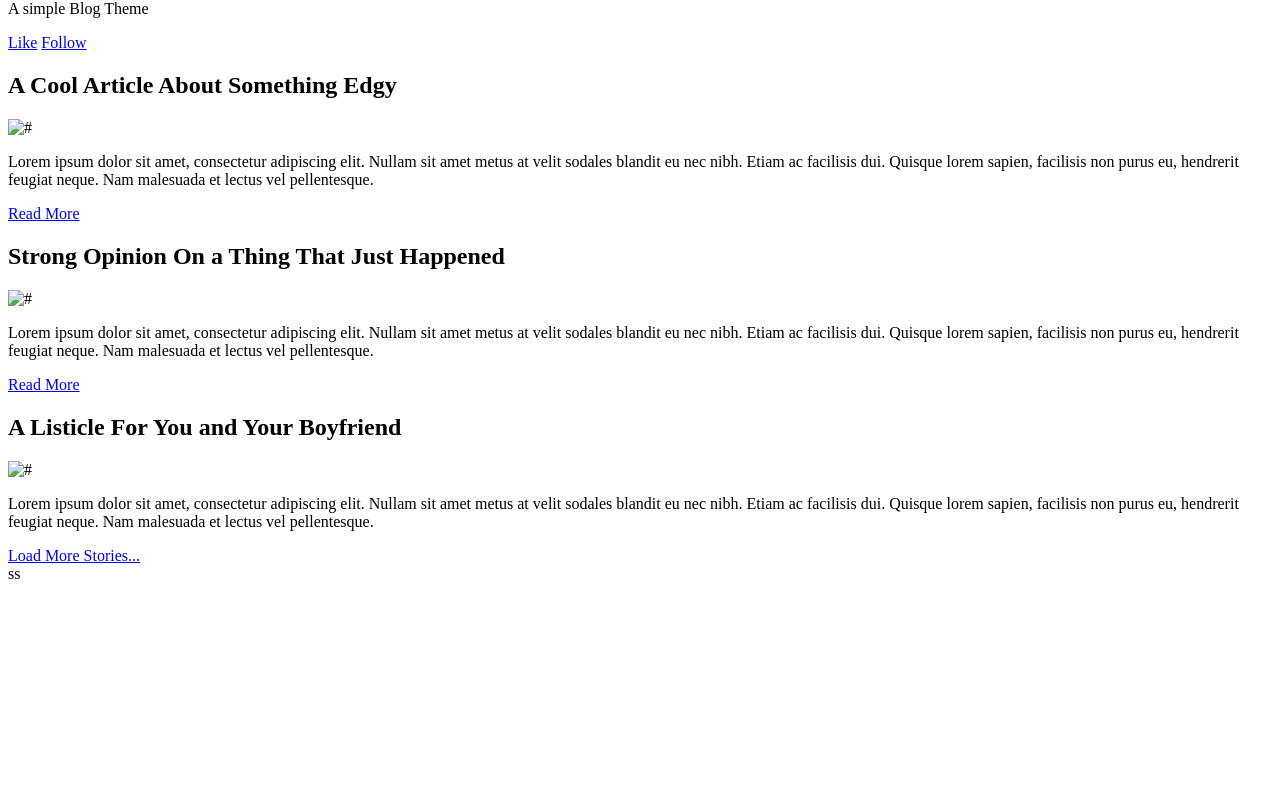
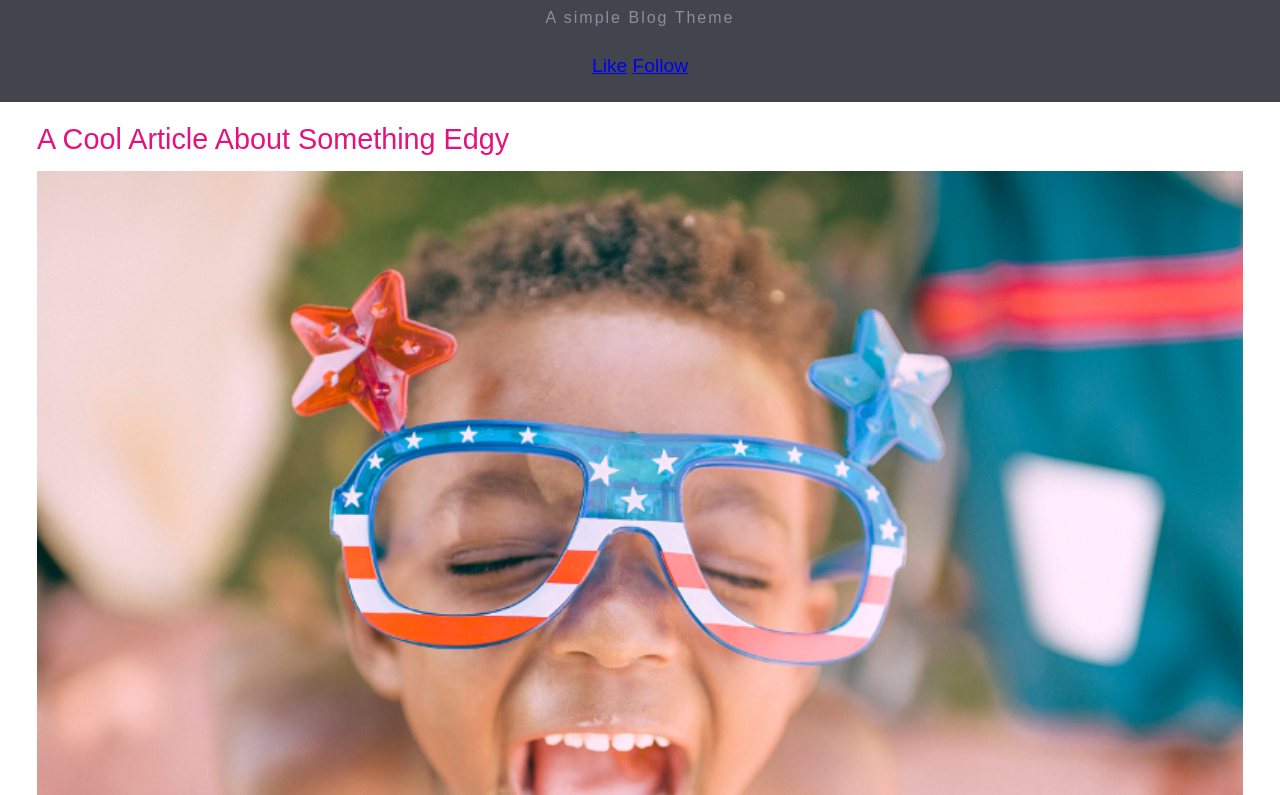
Before and after one commit to andreii1907/media, a plain HTML site: page index.html in a window 1280 px wide. Shown: the part 66-861 px from the top of the page. Before the commit the page ends 800 px from the top, so only its background shows below. Drawn offline with Linux system fonts and the light colour scheme.

Commit message:
resoinsive

```diff
--- a/index.html
+++ b/index.html
@@ -1,34 +1,35 @@
 <html lang="en">
 <head>
     <meta charset="utf-8">
+	  <link rel="stylesheet" type="text/css" href="main.css">
     <title>MediaQuery</title>
 </head>
 <body>
-	<header>
+	<header class="main-header">
 		<h1>CodeBerry Light</h1>
 		<p>A simple Blog Theme</p>
 		<a href="#">Like</a>
 		<a href="#">Follow</a>
 	</header>
-	<main>
-		<article>
+	<main class="primary-content">
+		<article class="post">
 			<h2>A Cool Article About Something Edgy</h2>
-			<img src="#" alt="#">
+			<img src="/boy.jpg" alt="A boy at the pool">
 			<p>Lorem ipsum dolor sit amet, consectetur adipiscing elit. Nullam sit amet metus at velit sodales blandit eu nec nibh. Etiam ac facilisis dui. Quisque lorem sapien, facilisis non purus eu, hendrerit feugiat neque. Nam malesuada et lectus vel pellentesque.</p>
 			<a href="#">Read More</a>
 		</article>
-		<article>
+		<article class="post">
 			<h2>Strong Opinion On a Thing That Just Happened</h2>
-			<img src="#" alt="#">
+			<img src="/jump.jpg" alt="A guy who jump over the rocks">
 			<p>Lorem ipsum dolor sit amet, consectetur adipiscing elit. Nullam sit amet metus at velit sodales blandit eu nec nibh. Etiam ac facilisis dui. Quisque lorem sapien, facilisis non purus eu, hendrerit feugiat neque. Nam malesuada et lectus vel pellentesque.</p>
 			<a href="#">Read More</a>
 		</article>
-		<article>
+		<article class="post">
 			<h2>A Listicle For You and Your Boyfriend</h2>
-			<img src="#" alt="#">
+			<img src="/girlfriends.jpg" alt="Just some girlfirends chating on a bench">
 			<p>Lorem ipsum dolor sit amet, consectetur adipiscing elit. Nullam sit amet metus at velit sodales blandit eu nec nibh. Etiam ac facilisis dui. Quisque lorem sapien, facilisis non purus eu, hendrerit feugiat neque. Nam malesuada et lectus vel pellentesque.</p>
 			<a href="#">Load More Stories...</a>
 		</article>
-	</main>ss
+	</main>
 </body>
 </html>
--- a/main.css
+++ b/main.css
@@ -0,0 +1,113 @@
+/* resetare css */
+
+html, body, div, span, applet, object, iframe,
+h1, h2, h3, h4, h5, h6, p, blockquote, pre,
+a, abbr, acronym, address, big, cite, code,
+del, dfn, em, img, ins, kbd, q, s, samp,
+small, strike, strong, sub, sup, tt, var,
+b, u, i, center,
+dl, dt, dd, ol, ul, li,
+fieldset, form, label, legend,
+table, caption, tbody, tfoot, thead, tr, th, td,
+article, aside, canvas, details, embed,
+figure, figcaption, footer, header, hgroup,
+menu, nav, output, ruby, section, summary,
+time, mark, audio, video {
+	margin: 0;
+	padding: 0;
+	border: 0;
+	font-size: 100%;
+	font: inherit;
+	vertical-align: baseline;
+}
+
+* {
+	box-sizing: border-box;
+}
+
+h1,h2,h3,h4,h5,h6,hgroup,
+ul,ol,dd,
+p,figure,
+pre,table,fieldset,hr,
+img,
+.main-header, .primary-content {
+    margin-bottom: 1rem;
+}
+
+.main-header{
+	background-color: #42444e;
+	text-align: center;
+	padding: 1.25rem;
+	color: aliceblue;
+}
+
+
+.post{
+
+	width: 95%;
+	margin: 0 auto;
+	padding: 0.3125rem;
+}
+
+body{
+	font-family: 'Fauna One', sans-serif;
+	font-size: 1.2rem;
+	line-height: 2rem;
+	color: #333;
+}
+
+h1,h2{
+	font-family: 'Playfair Display', sans-serif;
+}
+
+h1{
+	font-size: 2.2rem;
+}
+
+h2{
+	font-size:1.8rem;
+	color: #e5127d;
+}
+
+.main-header p{
+	font-size: 1rem;
+	letter-spacing: 2px;
+	color: #8c8e9b;
+}
+
+img{
+	width: 100%;
+}
+
+.button{
+	display: inline-block;
+	text-decoration: none;
+	border: 1px #8c8e9b solid;
+	color: #8c8e9b;
+	border-radius: 10px;
+	padding-left: 1px;
+	padding-right: 5px;
+	margin: 5px;
+	width: 100px;
+	font-family: 'Fauna One';
+}
+
+.button:hover{
+	border: 1px solid #b60e63;
+	color: indianred;
+	background-color:firebrick;
+}
+
+.load{
+	display: block;
+	text-align: center;
+	font-size:1.25rem;
+	text-decoration: none;
+	color:firebrick;
+	padding: 0.3125rem;
+}
+
+.load:hover{
+	color: darkslategray;
+	transition: .25s ease-in-out;
+}
```
Also changed, not shown: boy.jpg (added), girlfriends.jpg (added), jump.jpg (added).
